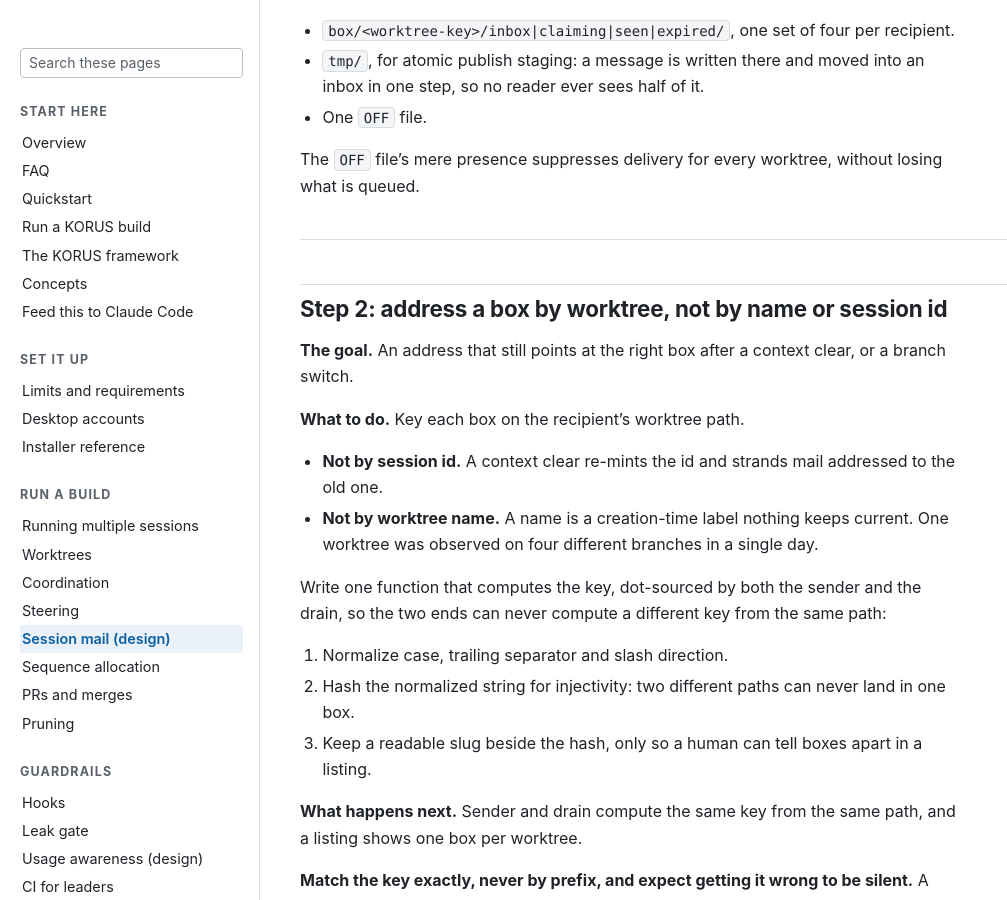
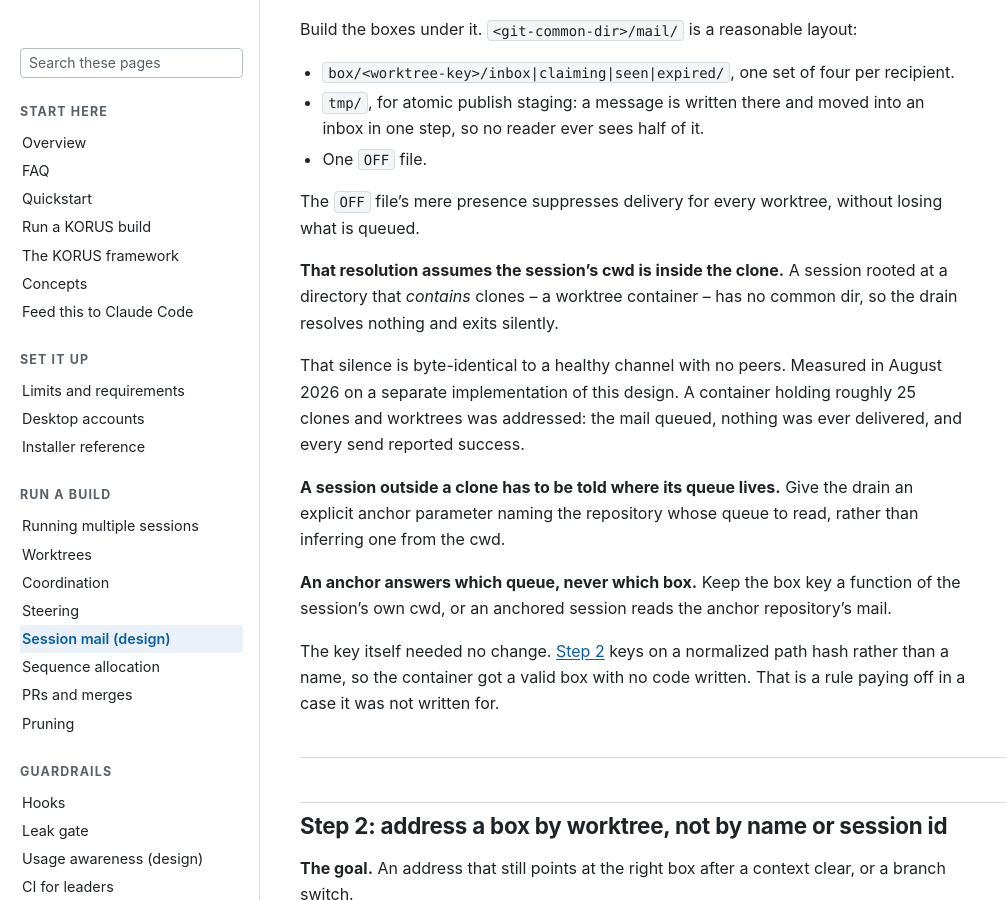
Before and after one commit to wshallwshall/claude-multisession, a Jekyll site: the page built from docs/SESSION-MAIL.md, in a window 1280 px wide and 900 px high, scrolled down 2866 px. Shown: the whole window, without its empty margins (0-1007 px from the left). Built offline with Jekyll 4.4.1, drawn with Linux system fonts in a browser that asks for light colours; our own code applies the rules of GitHub Pages for plain Markdown files; some of the changed text lies outside the part shown.

Commit message:
Name the case the queue root cannot resolve, and the hook class that caused every real defect (#89)
Four gaps found by building this design for real in another repository and
hitting seven measured defects, over four adversarial review rounds in
August 2026.

SESSION-MAIL step 1: the git-common-dir resolution assumes the cwd is inside
the clone. A session rooted at a worktree container has no common dir, so the
drain resolves nothing and exits silently -- byte-identical to a healthy
channel with no peers. A container of roughly 25 clones and worktrees took
mail that queued and was never delivered, with every send reporting success.
The fix is an explicit anchor parameter, and the step now says that an anchor
answers which queue and never which box. Step 2's normalized path hash
survived the case untouched, which is worth the sentence it gets.

SESSION-MAIL step 5: the two traps buried in the marker narrative were hit by
someone who had read that step. They are lifted into their own section,
"PowerShell failures that are silent inside a hook", as checks to run down;
step 5 links rather than restates.

HOOKS: the missing class. A hook that writes state between invocations has a
state machine, and every exit is a transition in it. One file had seven
post-guard exits hand-rolling their own writes and four were wrong; a mutant
differing by one line passed the whole 50-test suite, and three review rounds
each audited the new branch against the last defect rather than the invariant.

SESSION-MAIL step 7: "measure the cap as rendered" binds every capped string
a hook writes, receipt notes included. An 80-character note lost the word
that told two causes apart, leaving one receipt for two failures.

Co-authored-by: Claude Opus 5 <noreply@anthropic.com>

```diff
--- a/docs/SESSION-MAIL.md
+++ b/docs/SESSION-MAIL.md
@@ -96,6 +96,25 @@ Build the boxes under it. `<git-common-dir>/mail/` is a reasonable layout:
 - One `OFF` file.
 
 The `OFF` file's mere presence suppresses delivery for every worktree, without losing what is queued.
+
+**That resolution assumes the session's cwd is inside the clone.** A session rooted at a directory that
+*contains* clones -- a worktree container -- has no common dir, so the drain resolves nothing and
+exits silently.
+
+That silence is byte-identical to a healthy channel with no peers. Measured in August 2026 on a
+separate implementation of this design. A container holding roughly 25 clones and worktrees was
+addressed: the mail queued, nothing was ever delivered, and every send reported success.
+
+**A session outside a clone has to be told where its queue lives.** Give the drain an explicit
+anchor parameter naming the repository whose queue to read, rather than inferring one from the cwd.
+
+**An anchor answers which queue, never which box.** Keep the box key a function of the session's own
+cwd, or an anchored session reads the anchor repository's mail.
+
+The key itself needed no change.
+[Step 2](#step-2-address-a-box-by-worktree-not-by-name-or-session-id) keys on a normalized path hash
+rather than a name, so the container got a valid box with no code written. That is a rule paying off
+in a case it was not written for.
 
 ---
 
@@ -211,11 +230,9 @@ the message existed, and treated any receipt as backing it. Receipts were keyed
 So one session's receipt backed another session's marker, and a message nobody had seen was consumed.
 The fix: the marker is the proof of display, written only once the display has actually happened.
 
-Two smaller traps from that same repair each stranded a message while reporting success:
-
-- A mandatory string parameter that rejected an empty string threw into a bare catch.
-- A file move that is non-terminating under a suppressed error preference completed with no receipt
-  written.
+Two smaller traps from that same repair each stranded a message while reporting success. Both sit in
+[PowerShell failures that are silent inside a hook](#powershell-failures-that-are-silent-inside-a-hook),
+with the rest of that class.
 
 Make every write in the consume path terminating, and catch specifically, not broadly.
 
@@ -276,6 +293,20 @@ Bound what the drain renders, and enforce every bound there rather than trusting
 stays in the inbox for the next drain. A single body over the per-message cap is still delivered,
 truncated, with a pointer to the full file on disk.
 
+**Measure the cap as rendered on every capped string the drain writes, not only on a body it
+delivers.** Its own receipt notes are capped, and are subject to the same rule.
+
+Measured in August 2026 on a separate implementation of this design. A receipt note capped at 80
+characters lost the word that told two causes apart, because that word sat at the end of the
+sentence.
+
+Two different failures then wrote identical receipts, which is the defect the note existed to
+prevent. It was caught by a test asserting on the rendered receipt, and nothing else would have
+caught it.
+
+**Lead a capped string with its discriminator, and assert on rendered output, never on the string
+you meant to write.**
+
 ---
 
 ## Step 8: prove delivery, do not infer it from a successful send
@@ -294,6 +325,27 @@ wired:
   it renders. A receipt written by hand can assert a delivery that never happened.
 - **Every observation carries its as-of time.** An undated observation reads as current and is not
   usable for anything.
+
+---
+
+## PowerShell failures that are silent inside a hook
+
+Every entry below reported success to whoever ran it. Each was measured in August 2026 on a separate
+implementation of this design, and hit by someone who had already read this page.
+
+Run down at least these three before you ship a drain:
+
+- **A mandatory string parameter rejects an empty string.** `[Parameter(Mandatory)][string]` given
+  `""` throws before the body runs. That throw landed in a bare catch and killed a diagnostic path.
+- **`$ErrorActionPreference = 'SilentlyContinue'` does not reach every error.** A
+  `ParameterBindingException` is outside it, and so is a command that does not exist. One landed in
+  a broad catch and produced a silent exit 0.
+- **An unwrapped call sits between one state write and the next.** A file move that is
+  non-terminating under a suppressed error preference completed, and no receipt was written after it.
+
+The third one generalizes.
+[Hooks](HOOKS.md#every-exit-from-a-stateful-hook-is-a-state-transition) carries the rule: a hook that
+persists state has a state machine, and a call between two writes is where a transition goes missing.
 
 ---
 
```
Also changed, not shown: docs/HOOKS.md (+31 -0 lines).
